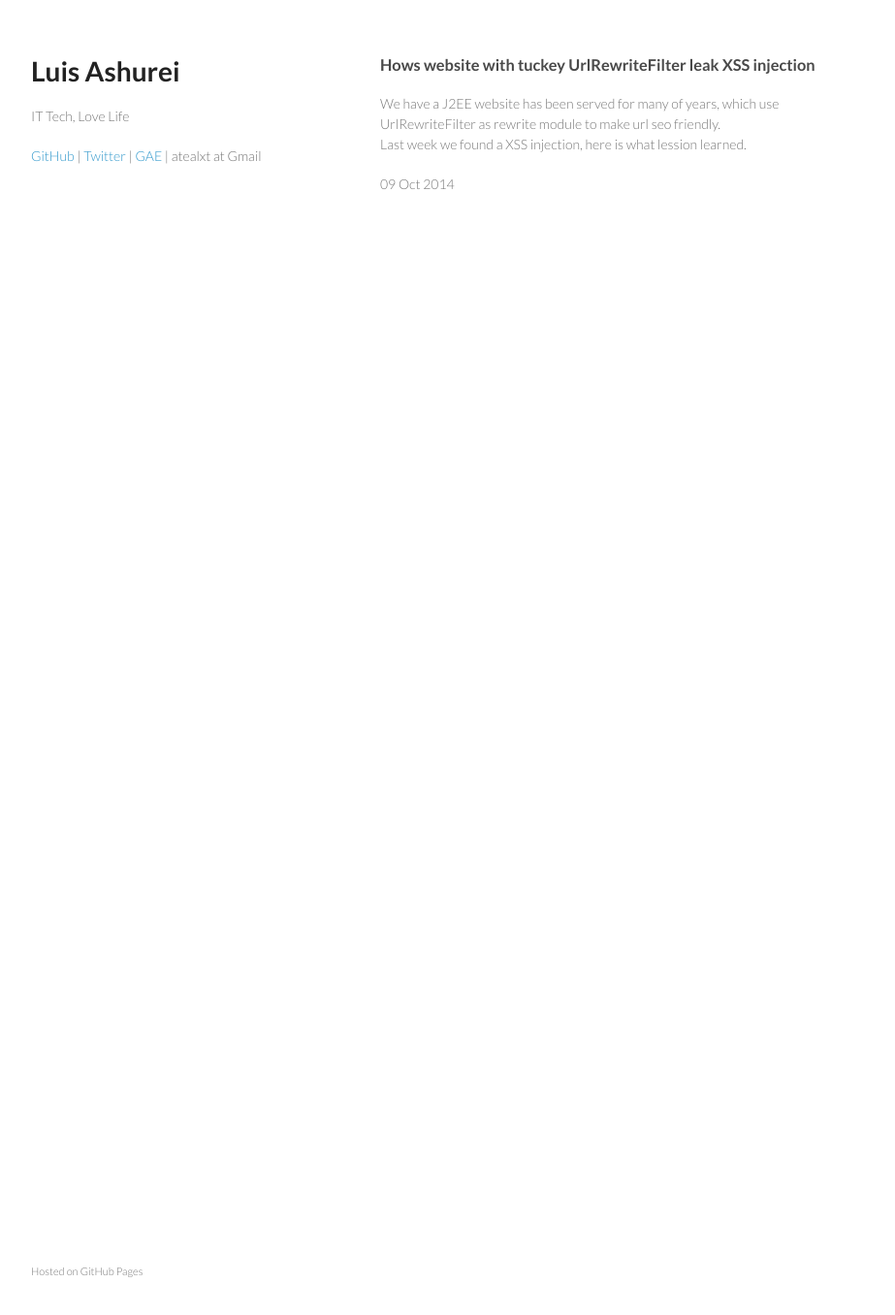
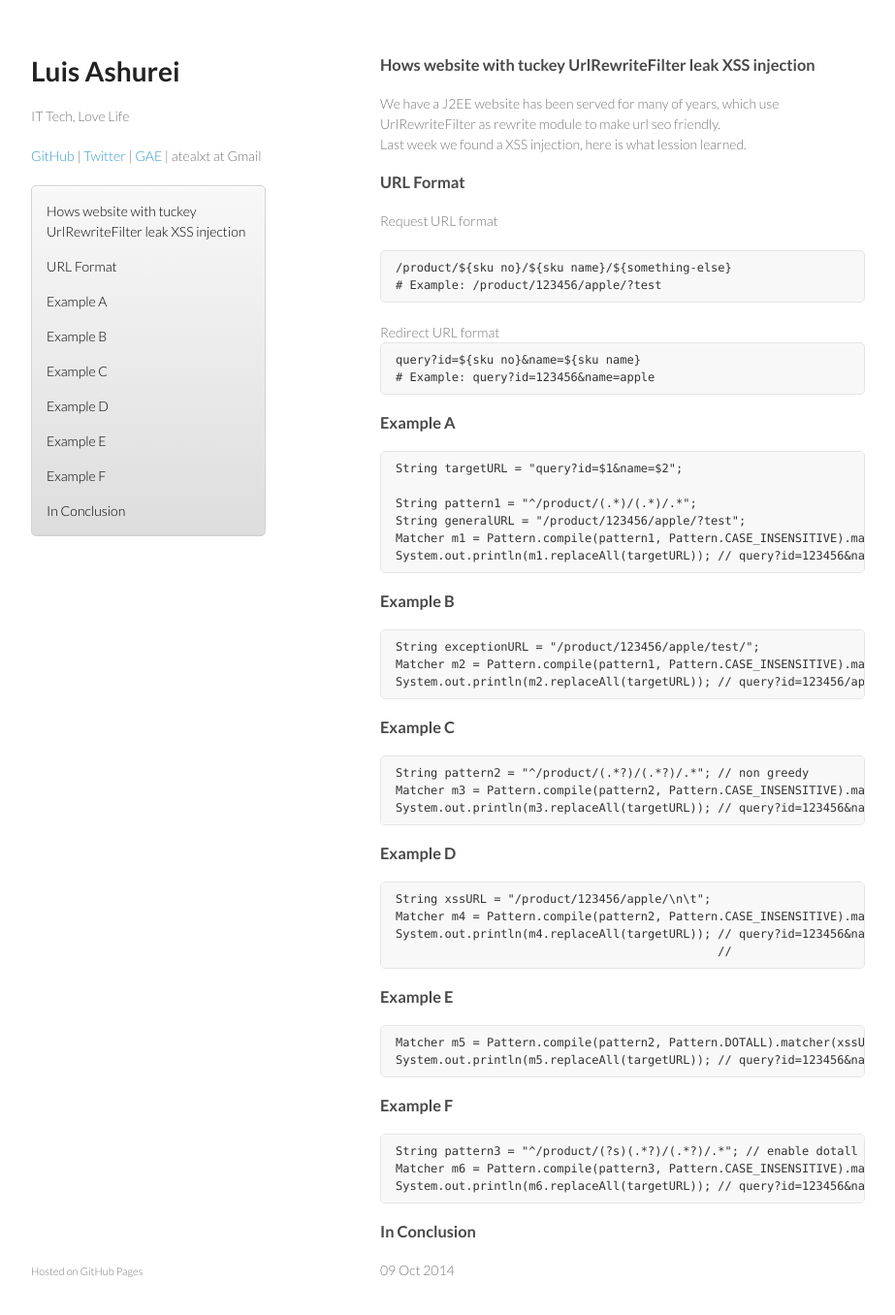
Before and after one commit to atealxt/atealxt.github.io, a Jekyll site: the page built from _posts/2014-10-09-hows-website-with-urlrewritefilter-leak-xss-injection.html, in a window 1280 px wide and 1390 px high. Shown: the top 1356 px of the window at 97% size, without its empty margins (178-1101 px from the left). Built offline with Jekyll 4.4.1, drawn with Linux system fonts in a browser that asks for light colours; comment, search, counter and statistics services are not loaded.

Commit message:
Update 2014-10-09-hows-website-with-urlrewritefilter-leak-xss-injection.html

```diff
--- a/_posts/2014-10-09-hows-website-with-urlrewritefilter-leak-xss-injection.html
+++ b/_posts/2014-10-09-hows-website-with-urlrewritefilter-leak-xss-injection.html
@@ -14,3 +14,109 @@ comments: disqus
 We have a J2EE website has been served for many of years, which use UrlRewriteFilter as rewrite module to make url seo friendly.<br>
 Last week we found a XSS injection, here is what lession learned.
 </p>
+
+<h3>
+<a href="#format" name="format" class="anchor"><span class="octicon octicon-link"></span></a>
+URL Format
+</h3>
+
+<p>
+Request URL format
+<pre><code>/product/${sku no}/${sku name}/${something-else}
+# Example: /product/123456/apple/?test
+</code></pre>
+
+Redirect URL format
+<pre><code>query?id=${sku no}&name=${sku name}
+# Example: query?id=123456&name=apple
+</code></pre>
+</p>
+
+<h3>
+<a href="#example1" name="example1" class="anchor"><span class="octicon octicon-link"></span></a>
+Example A
+</h3>
+
+<p>
+
+<pre><code>String targetURL = "query?id=$1&name=$2";
+
+String pattern1 = "^/product/(.*)/(.*)/.*";
+String generalURL = "/product/123456/apple/?test";
+Matcher m1 = Pattern.compile(pattern1, Pattern.CASE_INSENSITIVE).matcher(generalURL);
+System.out.println(m1.replaceAll(targetURL)); // query?id=123456&name=apple
+</code></pre>
+</p>
+
+<h3>
+<a href="#example2" name="example2" class="anchor"><span class="octicon octicon-link"></span></a>
+Example B
+</h3>
+
+<p>
+
+<pre><code>String exceptionURL = "/product/123456/apple/test/";
+Matcher m2 = Pattern.compile(pattern1, Pattern.CASE_INSENSITIVE).matcher(exceptionURL);
+System.out.println(m2.replaceAll(targetURL)); // query?id=123456/apple&name=test
+</code></pre>
+</p>
+
+<h3>
+<a href="#example3" name="example3" class="anchor"><span class="octicon octicon-link"></span></a>
+Example C
+</h3>
+
+<p>
+
+<pre><code>String pattern2 = "^/product/(.*?)/(.*?)/.*"; // non greedy
+Matcher m3 = Pattern.compile(pattern2, Pattern.CASE_INSENSITIVE).matcher(exceptionURL);
+System.out.println(m3.replaceAll(targetURL)); // query?id=123456&name=apple
+</code></pre>
+</p>
+
+<h3>
+<a href="#example4" name="example4" class="anchor"><span class="octicon octicon-link"></span></a>
+Example D
+</h3>
+
+<p>
+
+<pre><code>String xssURL = "/product/123456/apple/\n\t<script>alert(document.cookie)</script>";
+Matcher m4 = Pattern.compile(pattern2, Pattern.CASE_INSENSITIVE).matcher(xssURL);
+System.out.println(m4.replaceAll(targetURL)); // query?id=123456&name=apple
+                                              //             <script>alert(document.cookie)</script>
+</code></pre>
+</p>
+
+<h3>
+<a href="#example5" name="example5" class="anchor"><span class="octicon octicon-link"></span></a>
+Example E
+</h3>
+
+<p>
+
+<pre><code>Matcher m5 = Pattern.compile(pattern2, Pattern.DOTALL).matcher(xssURL);
+System.out.println(m5.replaceAll(targetURL)); // query?id=123456&name=apple
+</code></pre>
+</p>
+
+<h3>
+<a href="#example6" name="example6" class="anchor"><span class="octicon octicon-link"></span></a>
+Example F
+</h3>
+
+<p>
+
+<pre><code>String pattern3 = "^/product/(?s)(.*?)/(.*?)/.*"; // enable dotall mode embedded.
+Matcher m6 = Pattern.compile(pattern3, Pattern.CASE_INSENSITIVE).matcher(xssURL);
+System.out.println(m6.replaceAll(targetURL)); // query?id=123456&name=apple
+</code></pre>
+</p>
+
+<h3>
+<a href="#conclusion" name="conclusion" class="anchor"><span class="octicon octicon-link"></span></a>
+In Conclusion
+</h3>
+<p>
+
+</p>
```
